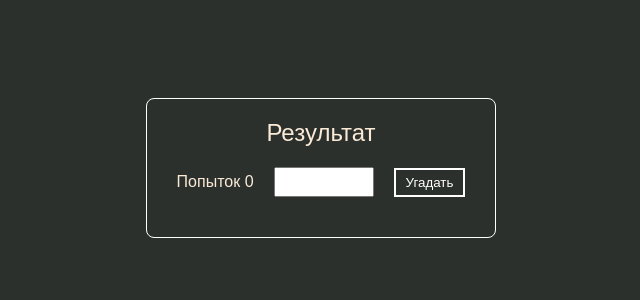
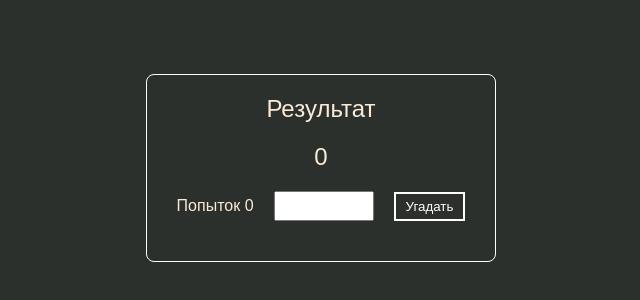
Before and after one commit to andre353/react-functional-component-lesson-4, a React (Create React App) app: page / in a window 1280 px wide. Shown: the part 240-540 px from the top of the page, without its empty margins (319-959 px from the left). Built offline with nearby package versions, Linux system fonts and the light colour scheme.

Commit message:
useLayoutEffect - gets triggered synchronously after all DOM mutation to introduce a direct final change to DOM

```diff
--- a/src/components/FunctionalComponent/FunctionalComponent.jsx
+++ b/src/components/FunctionalComponent/FunctionalComponent.jsx
@@ -1,4 +1,4 @@
-import React, {useState, useMemo} from 'react';
+import React, {useState, useMemo, useLayoutEffect} from 'react';
 import style from './FunctionalComponent.module.css';
 import PropTypes from 'prop-types';
 import {Button} from './Button/Button';
@@ -8,6 +8,7 @@ export const FunctionalComponent = ({min, max}) => {
   const [count, setCount] = useState(0);
   const [result, setResult] = useState('Результат');
   const [showBtn, setShowBtn] = useState(true);
+  const [tempRandom, setTempRandom] = useState(0);
 
   // колбэк вызывается каждый раз, когда угадано число = showBtn стало false
   // useMemo в отличии от useEffect возвращает значение через return
@@ -18,16 +19,36 @@ export const FunctionalComponent = ({min, max}) => {
     return Math.floor(Math.random() * (max - min + 1)) + min;
   }, [showBtn]); // запускается, когда showBtn становится false
 
-  // useEffect() НИЧЕГО НЕ ВОЗВРАЩАЕТ - НЕ ЗАПИСАТЬ В ПЕРЕМЕННУЮ
+  // useEffect работает АСИНХРОННО:
+  // сначала выводится на экран 1 из handleSubmit в <p></p>
+  // затем Math.random() из useEffect в <p></p>
+  // useEffect(() => {
+  //   if (tempRandom >= 1) { // значение в <p></p> скачет от 1 до 0-0.99
+  //     setTempRandom(Math.random());
+  //   }
+  // }, [tempRandom]);
 
-  // альтернатива cleanState - ПЕРЕРЕНДЕРА СТРАНИЦЫ НЕТ
-  // useEffect(() => {
-  //   setShowBtn(true);
-  // }, [randomNumber]); // в свою очередь измененное randnumber изменит showBtn
+  // useLayoutEffect and useEffect are only being executed
+  // after a component did mount lifeycle
+
+  // используй СИНХРОННЫЙ useLayoutEffect, чтобы
+  // выводить на экран нужное значение - чтобы они не "скакали"
+  // НО ЭТО НАМНОГО БОЛЬШЕ ОТНИМАЕТ ПРОИЗВОДИТЕЛЬНОСТИ
+  // it gets triggered synchronously after all DOM mutation.
+  // You only want to use this hook when you need to do any
+  //  DOM changes directly.
+  // This hook is optimized, to allow the engineer to make changes
+  // to a DOM node directly before the browser has a chance to paint.
+  useLayoutEffect(() => {
+    if (tempRandom >= 1) { // т.е. 1 из handleSubmit не успеет отрисоваться
+      setTempRandom(Math.random());
+    }
+  }, [tempRandom]);
 
   const handleSubmit = e => {
     e.preventDefault();
-    setCount(count + 1);
+    setCount((prevCount) => prevCount + 1);
+    setTempRandom(1);
     setResult(() => {
       if (!userNumberFromInput ||
         userNumberFromInput < min ||
@@ -58,6 +79,7 @@ export const FunctionalComponent = ({min, max}) => {
   return (
     <div className={style.game}>
       <p className={style.result}>{result}</p>
+      <p className={style.result}>{tempRandom}</p>
       <form className={style.form} onSubmit={handleSubmit}>
         <label className={style.label} htmlFor='user_number'>
           Попыток {count}
```
